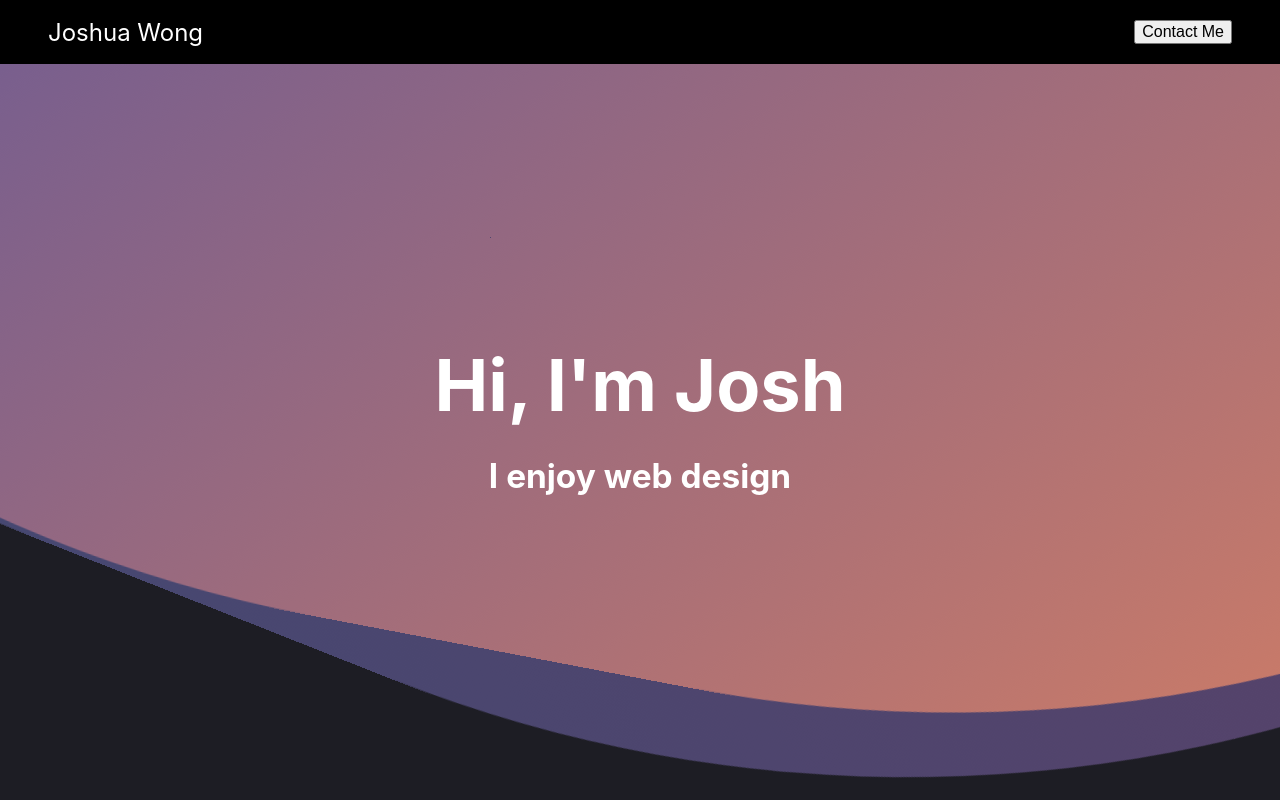
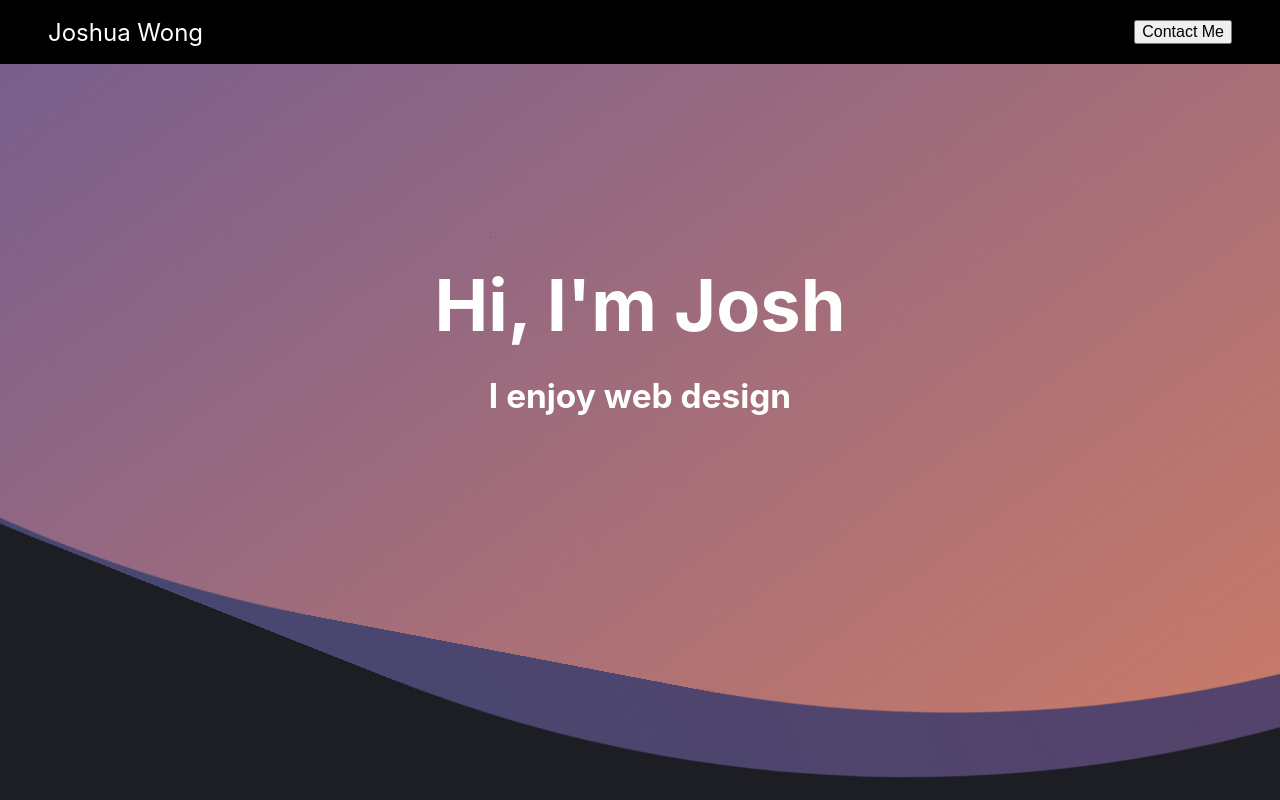
Before and after one commit to Josh4286/Portfolio, a React (Vite) app: page / in a window 1280 px wide. Shown: the top 800 px of the page. Built offline with nearby package versions, Linux system fonts and the light colour scheme.

Commit message:
Updated Hero

```diff
--- a/src/components/Hero.jsx
+++ b/src/components/Hero.jsx
@@ -42,7 +42,7 @@ const Container = styled.div`
 
 const HeroTextContainer = styled.div`
   padding: 1rem 1rem 1rem 1rem;
-  margin: 0 0 0 0;
+  margin: 0 0 20vh 0;
   font-size: 24px;
   z-index: 2;
 `;
```
